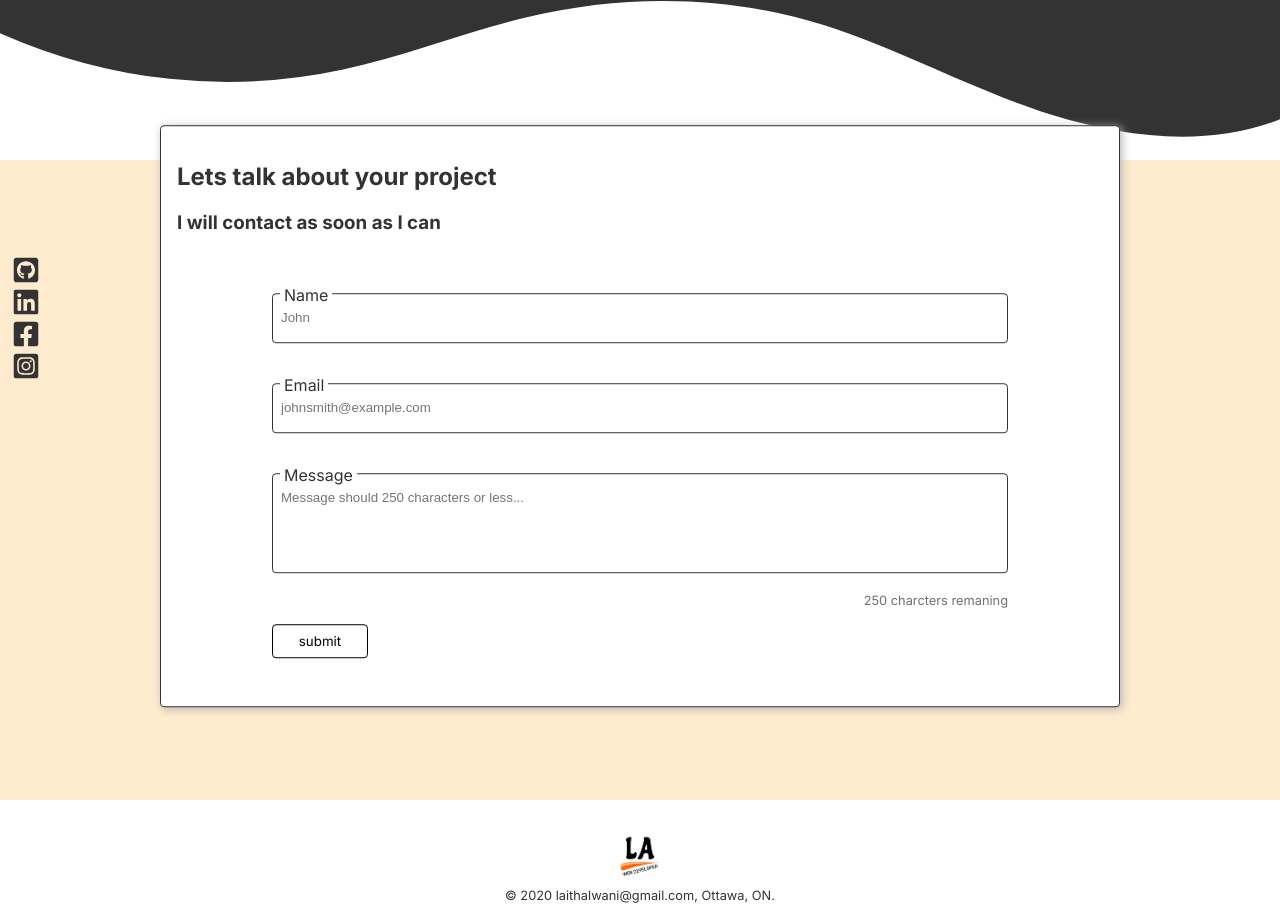
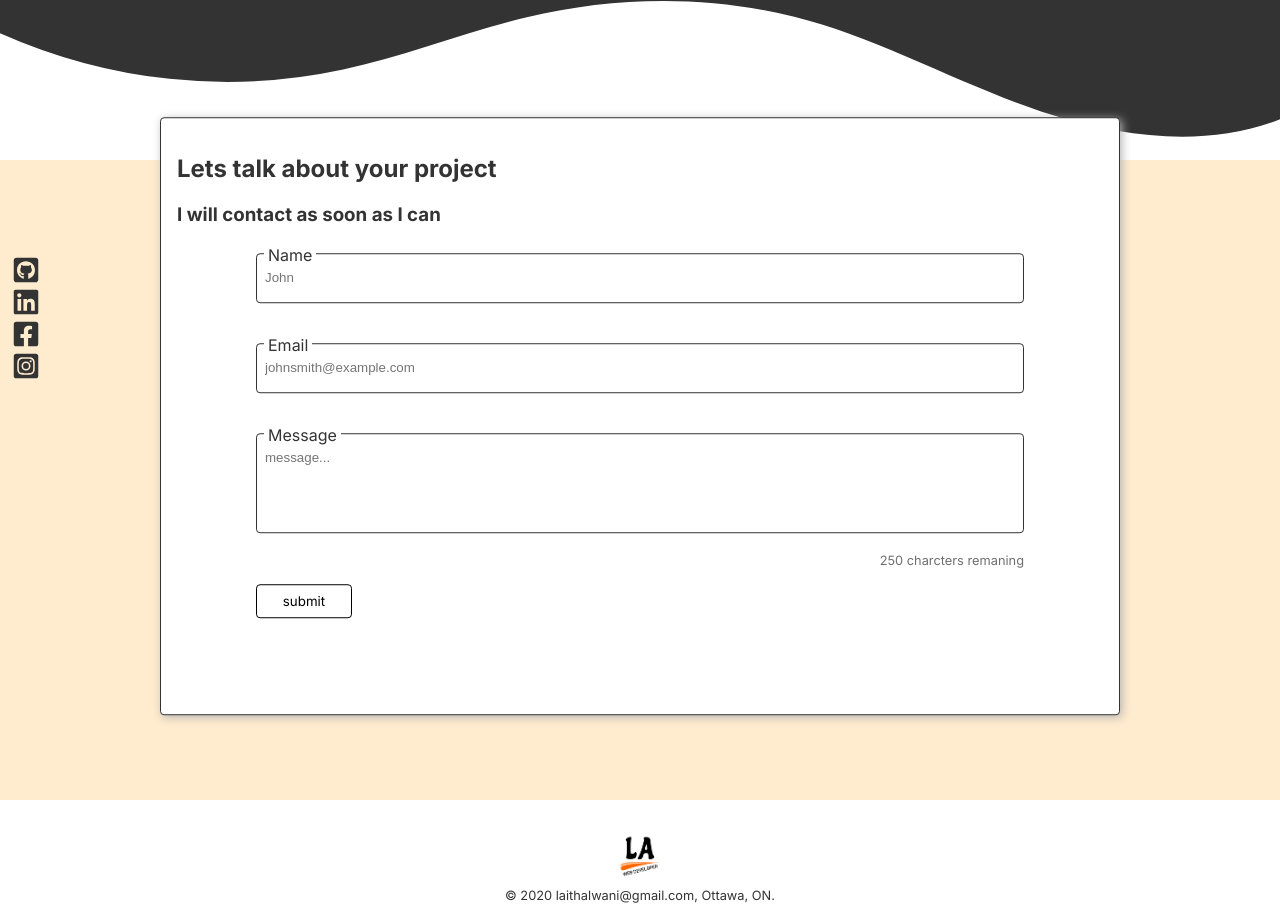
Before and after one commit to LaithAlwani/la-solutions, a Next.js app: page / in a window 1280 px wide. Shown: the part 400-1311 px from the top of the page. Built offline with nearby package versions, Linux system fonts and the light colour scheme; a web font is replaced by a local one.

Commit message:
minor fix

```diff
--- a/app/globals.css
+++ b/app/globals.css
@@ -40,6 +40,7 @@ body {
 
 main{
   padding-block-start: 5rem;
+  min-height: 92vh;
 }
 
 a {
@@ -150,11 +151,11 @@ nav {
 }
 
 /*form*/
+
 form {
   background-color: transparent;
   border-radius: var(--border-radius);
   max-width: 100%;
-  padding: 2rem 1rem;
 }
 
 .input-wrapper {
@@ -166,7 +167,6 @@ textarea {
   width: 100%;
   font-family: "Source Sans Pro", sans-serif;
   color: var(--la-black);
-
   line-height: 2rem;
   border: 1px solid var(--font-color);
   border-radius: var(--border-radius);
@@ -186,6 +186,7 @@ textarea:focus {
   outline: none;
   box-shadow: 0.1rem 0.1rem 0.25rem var(--background-accent);
 }
+
 
 label {
   position: absolute;
--- a/app/layout.js
+++ b/app/layout.js
@@ -35,7 +35,7 @@ export default function RootLayout({ children }) {
         <body>
           <Toaster />
           <Navbar />
-          <main className="content">{children}</main>
+          <main>{children}</main>
           <Footer />
         </body>
       </html>
--- a/app/page.js
+++ b/app/page.js
@@ -29,7 +29,7 @@ export default function Home() {
           </div>
         </div>
       </section>
-      <section className={styles.contactFormContainer}>
+      <section id="contact" className={styles.contactFormContainer}>
         <div className={styles.contactFormWrapper}>
           <ContactForm />
         </div>
--- a/app/page.module.css
+++ b/app/page.module.css
@@ -44,7 +44,6 @@
   position: relative;
   height: 40rem;
   background-color: blanchedalmond;
-  padding: 5rem;
 }
 
 .contactFormWrapper {
@@ -64,6 +63,7 @@
 .contactFormWrapper > form {
   max-width: 768px;
   margin-inline: auto;
+  padding-bottom: 5rem;
 }
 
 @media only screen and (min-width:768px) {
--- a/components/ContactForm.jsx
+++ b/components/ContactForm.jsx
@@ -61,7 +61,7 @@ export default function ContactForm() {
       <h2>Lets talk about your project</h2>
       <h3>I will contact as soon as I can</h3>
 
-      <form id="contact" onSubmit={handleSubmit} autoComplete="off">
+      <form onSubmit={handleSubmit} autoComplete="off">
         <div className="input-wrapper">
           <label htmlFor="name">Name</label>
           <input
@@ -89,7 +89,7 @@ export default function ContactForm() {
           <textarea
             type="text"
             name="message"
-            placeholder="Message should 250 characters or less..."
+            placeholder="message..."
             value={message}
             onChange={(e) => handleChange(e, "message")}
             className={messageError ? "input-error" : ""}
```
Also changed, not shown: app/contact/page.js (+4 -4 lines).
